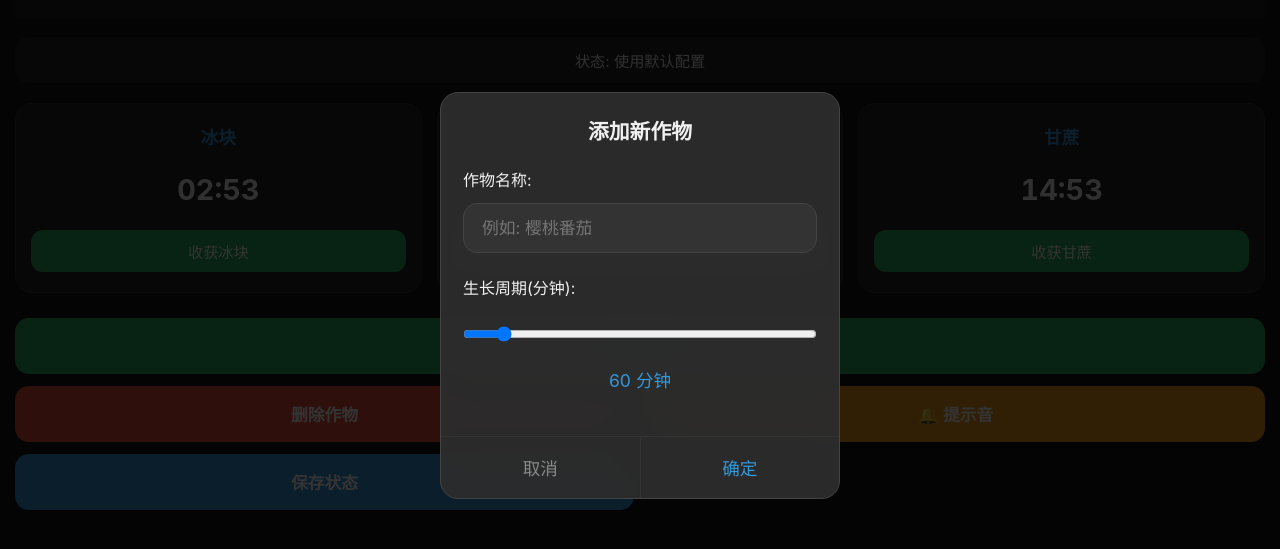
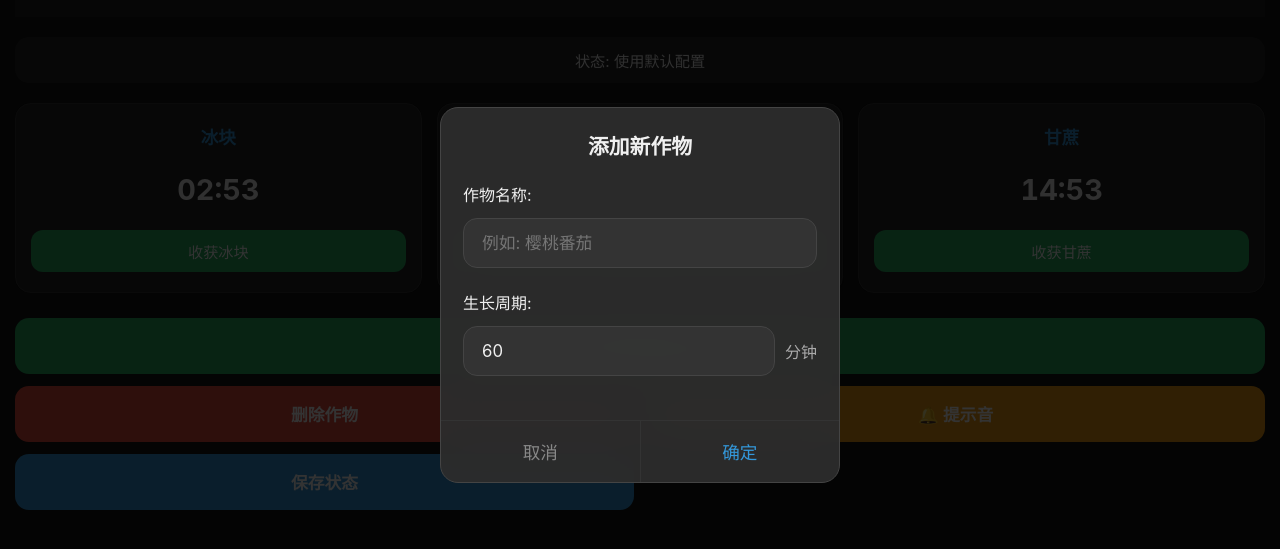
Before and after one commit to mitang-tal/my-crop-timer, a plain HTML site: page index.html in a window 1280 px wide. Both pictures are taken after a click on the button "添加作物". Shown: the part 105-654 px from the top of the page. Drawn offline with Linux system fonts and the light colour scheme.

Commit message:
更新 index.html

```diff
--- a/index.html
+++ b/index.html
@@ -3,7 +3,7 @@
 <head>
     <meta charset="UTF-8">
     <meta name="viewport" content="width=device-width, initial-scale=1.0, maximum-scale=1.0, user-scalable=no">
-    <title>农作物计时器 - iPhone版</title>
+    <title>农作物计时器 - iPhone版（优化版）</title>
     <style>
         * {
             margin: 0;
@@ -249,16 +249,21 @@
             font-size: 1.05rem;
         }
 
-        .range-slider {
-            width: 100%;
-            margin: 15px 0;
+        .input-field:focus {
+            outline: none;
+            border-color: #3498db;
         }
 
-        .interval-display {
-            text-align: center;
-            font-size: 1.1rem;
-            margin-top: 10px;
-            color: #3498db;
+        .interval-input-container {
+            display: flex;
+            align-items: center;
+            gap: 10px;
+        }
+
+        .interval-unit {
+            white-space: nowrap;
+            font-size: 1rem;
+            color: #aaa;
         }
 
         .no-resources {
@@ -313,9 +318,18 @@
                 </div>
 
                 <div class="input-group">
-                    <label class="input-label">生长周期(分钟):</label>
-                    <input type="range" id="crop-interval" class="range-slider" min="1" max="600" value="60">
-                    <div class="interval-display">60 分钟</div>
+                    <label class="input-label">生长周期:</label>
+                    <div class="interval-input-container">
+                        <input
+                            type="number"
+                            id="crop-interval"
+                            class="input-field"
+                            placeholder="分钟数"
+                            min="1"
+                            max="600"
+                            value="60">
+                        <div class="interval-unit">分钟</div>
+                    </div>
                 </div>
             </div>
             <div class="dialog-footer">
@@ -354,7 +368,7 @@
             // DOM元素
             const resourceGrid = document.getElementById('resource-grid');
             const statusEl = document.getElementById('status');
-            const cropIntervalSlider = document.getElementById('crop-interval');
+            const cropIntervalInput = document.getElementById('crop-interval');
             const cropSelect = document.getElementById('crop-select');
 
             // 对话框
@@ -367,8 +381,7 @@
             // 按钮事件监听
             document.getElementById('btn-add').addEventListener('click', () => {
                 document.getElementById('crop-name').value = '';
-                cropIntervalSlider.value = 60;
-                document.querySelector('.interval-display').textContent = '60 分钟';
+                cropIntervalInput.value = '60';
                 showDialog(addDialog);
             });
 
@@ -381,12 +394,6 @@
 
             document.querySelectorAll('.dialog-btn.cancel').forEach(btn => {
                 btn.addEventListener('click', () => closeAllDialogs());
-            });
-
-            // 更新区间显示
-            cropIntervalSlider.addEventListener('input', () => {
-                document.querySelector('.interval-display').textContent =
-                    `${cropIntervalSlider.value} 分钟`;
             });
 
             // 加载配置
@@ -559,17 +566,20 @@
             // 添加新作物
             function addCrop() {
                 const name = document.getElementById('crop-name').value.trim();
-                const interval = parseInt(cropIntervalSlider.value) * 60; // 秒
+                const intervalMinutes = parseInt(cropIntervalInput.value); // 分钟数
 
                 if (!name) {
                     statusEl.textContent = '状态: 请输入作物名称';
                     return;
                 }
 
-                if (isNaN(interval) || interval <= 0) {
-                    statusEl.textContent = '状态: 无效的时间间隔';
+                if (isNaN(intervalMinutes) || intervalMinutes <= 0 || intervalMinutes > 600) {
+                    statusEl.textContent = '状态: 无效的时间间隔（1-600分钟）';
                     return;
                 }
+
+                // 转换为秒
+                const interval = intervalMinutes * 60;
 
                 // 创建ID
                 const id = name.toLowerCase().replace(/\s+/g, '_');
```
